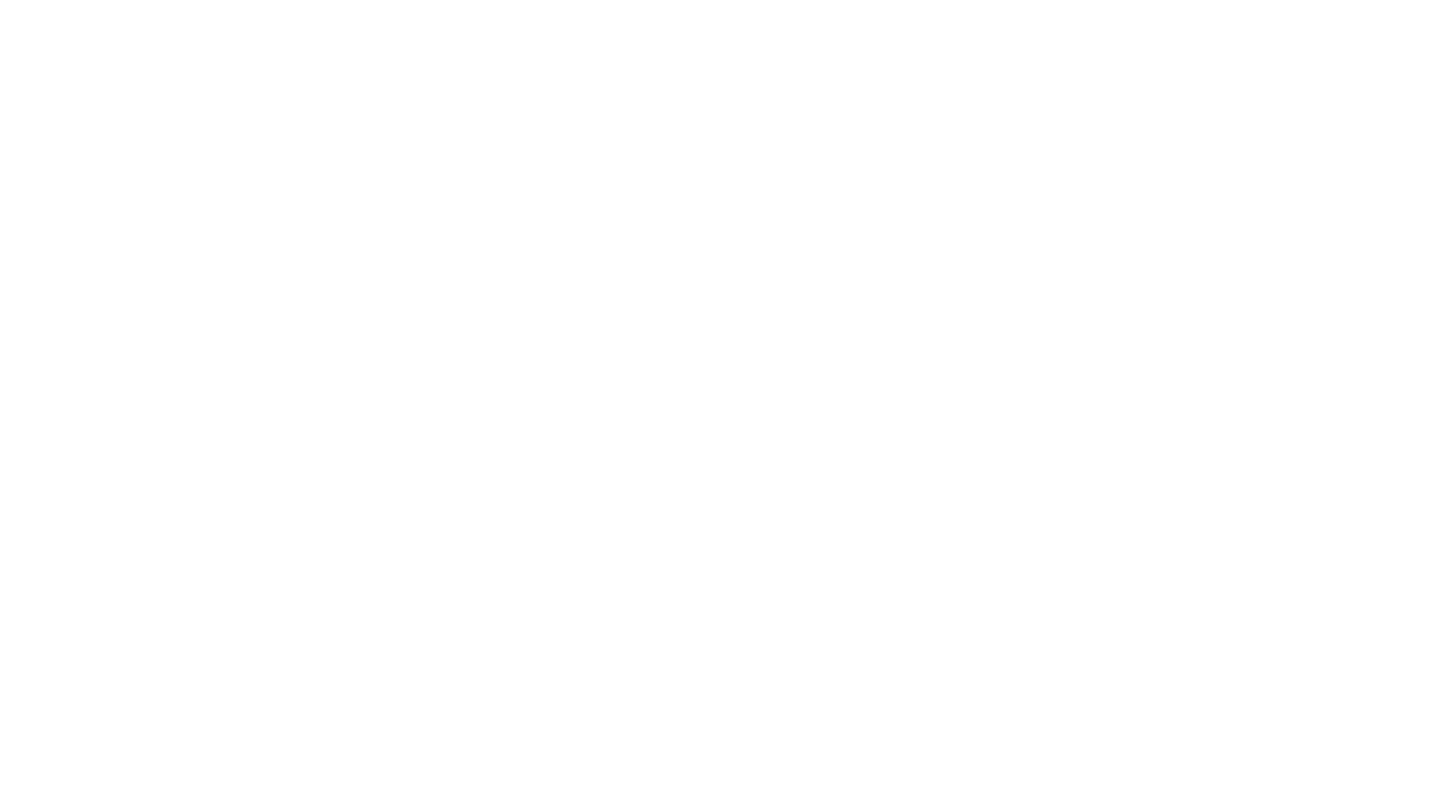
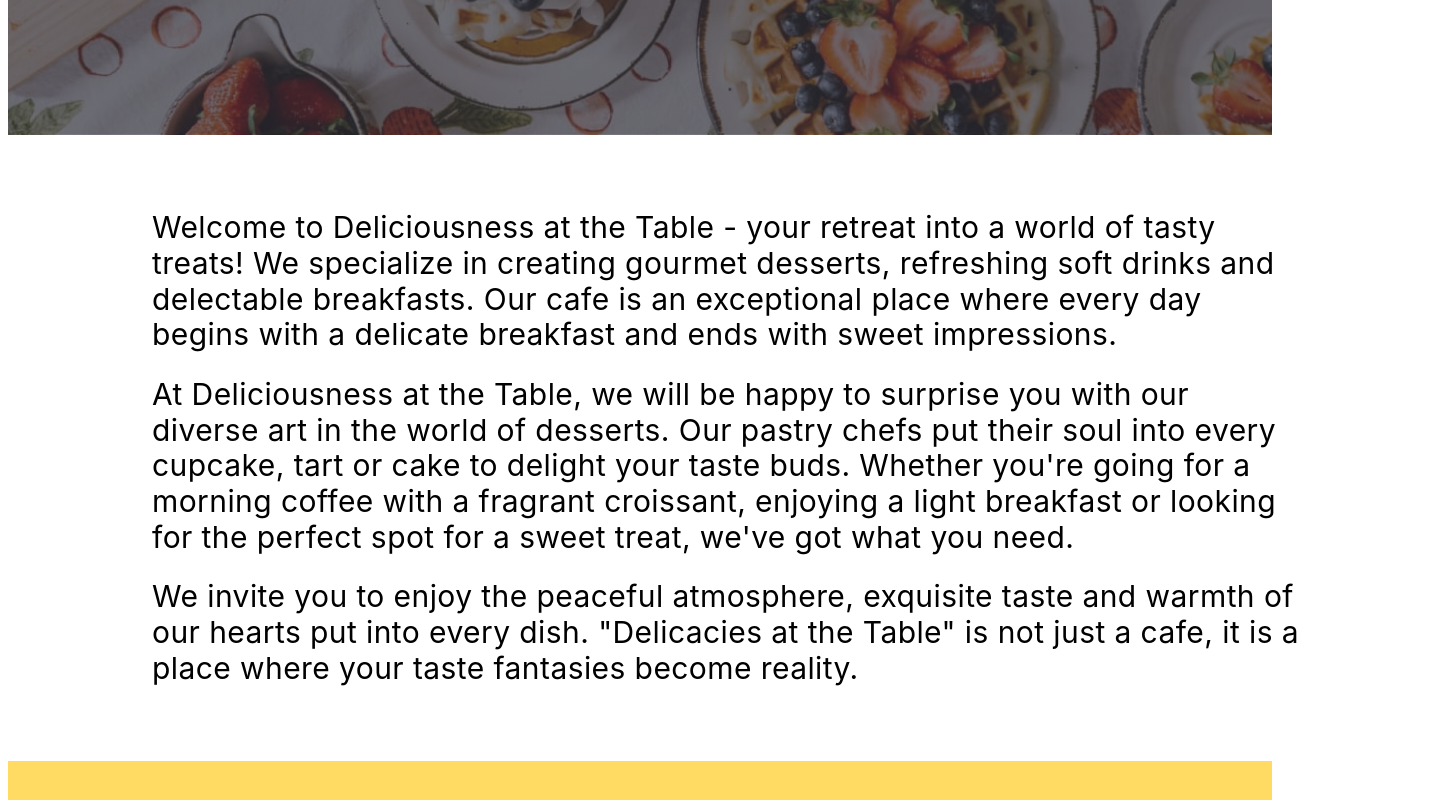
Before and after one commit to vladislavzaver91/goodies-at-the-table-app, a React (Vite) app: page /about_us in a window 1280 px wide. Before the commit this address had no page. Shown: the part 360-1160 px from the top of the page, 1448 px wide, since content can reach past the window. Before the commit the page ends 800 px from the top, so only its background shows below. Built offline with nearby package versions, Linux system fonts and the light colour scheme.

Commit message:
add about page, rename pages files

```diff
--- a/src/App.jsx
+++ b/src/App.jsx
@@ -1,6 +1,7 @@
 import { Routes, Route } from "react-router-dom";
-import Home from './pages/Home/Home';
-import Recipes from './pages/Recipes/Recipes';
+import HomePage from './pages/HomePage/HomePage';
+import RecipesPage from './pages/RecipesPage/RecipesPage';
+import AboutPage from "./pages/AboutPage/AboutPage";
 import Layout from "./components/Layout/Layout";
 
 const App = () => {
@@ -8,8 +9,9 @@ const App = () => {
     <>
       <Routes>
         <Route path="/" element={<Layout />}>
-          <Route index element={<Home />} />
-          <Route path="recipes" element={<Recipes />} />
+          <Route index element={<HomePage />} />
+          <Route path="recipes" element={<RecipesPage />} />
+          <Route path="about_us" element={<AboutPage />} />
         </Route>
       </Routes>
     </>
--- /dev/null
+++ b/src/components/AboutInfo/AboutInfo.jsx
@@ -0,0 +1,21 @@
+import styles from './styles.module.css';
+
+const AboutInfo = () => {
+    return (
+        <section className={styles.section}>
+            <div className={styles.container}>
+                <p className={styles.text}>
+                    Welcome to Deliciousness at the Table - your retreat into a world of tasty treats! We specialize in creating gourmet desserts, refreshing soft drinks and delectable breakfasts. Our cafe is an exceptional place where every day begins with a delicate breakfast and ends with sweet impressions.
+                </p>
+                <p className={styles.text}>
+                    At Deliciousness at the Table, we will be happy to surprise you with our diverse art in the world of desserts. Our pastry chefs put their soul into every cupcake, tart or cake to delight your taste buds. Whether you're going for a morning coffee with a fragrant croissant, enjoying a light breakfast or looking for the perfect spot for a sweet treat, we've got what you need.
+                </p>
+                <p className={styles.text}>
+                    We invite you to enjoy the peaceful atmosphere, exquisite taste and warmth of our hearts put into every dish. "Delicacies at the Table" is not just a cafe, it is a place where your taste fantasies become reality.
+                </p>
+            </div>
+        </section>
+    )
+};
+
+export default AboutInfo;
--- /dev/null
+++ b/src/components/AboutInfo/styles.module.css
@@ -0,0 +1,21 @@
+.section {
+    padding-top: 75px;
+    padding-bottom: 75px;
+}
+
+.container {
+    margin: 0 auto;
+    padding-left: 144px;
+    padding-right: 144px;
+    width: 1152px;
+}
+
+.text {
+    color: black;
+    font-size: 30px;
+    line-height: 1.19;
+}
+
+.text:not(:last-child) {
+    margin-bottom: 24px;
+}
--- /dev/null
+++ b/src/pages/AboutPage/AboutPage.jsx
@@ -0,0 +1,16 @@
+import AboutInfo from '../../components/AboutInfo/AboutInfo';
+import Footer from '../../components/Footer/Footer';
+import Hero from '../../components/Hero/Hero';
+
+const AboutPage = () => {
+    return (
+        <main>
+            <Hero />
+            <AboutInfo />
+            <Footer />
+        </main>
+    )
+
+};
+
+export default AboutPage;
--- a/src/pages/Home/Home.jsx
+++ b/src/pages/HomePage/HomePage.jsx
@@ -2,7 +2,7 @@ import Footer from '../../components/Footer/Footer';
 import Hero from '../../components/Hero/Hero';
 import TopRecipes from '../../components/TopRecipes/TopRecipes';
 
-const Home = () => {
+const HomePage = () => {
     return (
         <main>
             <Hero />
@@ -13,4 +13,4 @@ const Home = () => {
 
 };
 
-export default Home;
+export default HomePage;
--- a/src/pages/Recipes/Recipes.jsx
+++ b/src/pages/RecipesPage/RecipesPage.jsx
@@ -3,7 +3,7 @@ import RecipesList from "../../components/RecipesList/RecipesList";
 import TopRecipes from "../../components/TopRecipes/TopRecipes";
 import Footer from '../../components/Footer/Footer';
 
-const Recipes = () => {
+const RecipesPage = () => {
     return (
         <main>
             <Hero />
@@ -14,4 +14,4 @@ const Recipes = () => {
     )
 }
 
-export default Recipes;
+export default RecipesPage;
```
